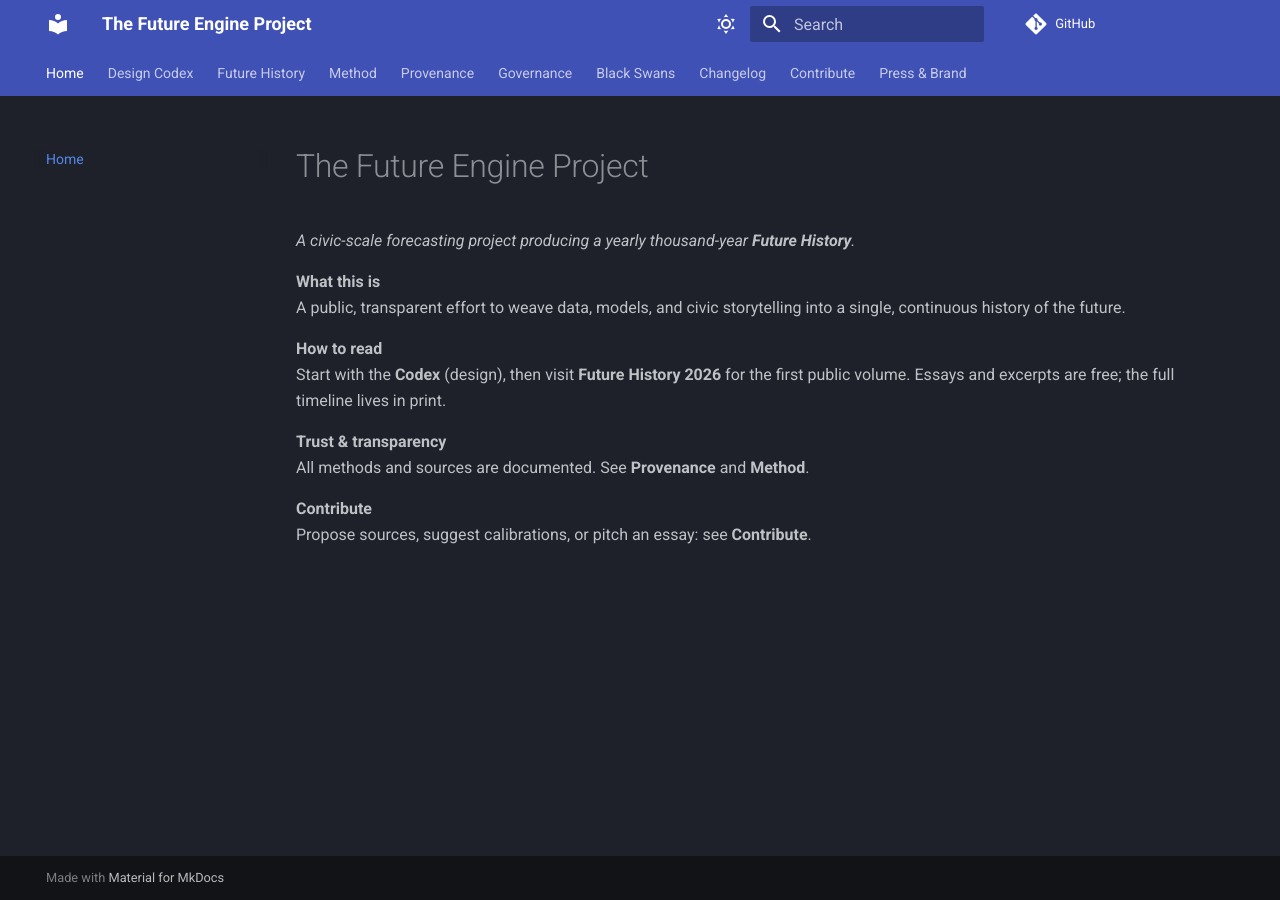
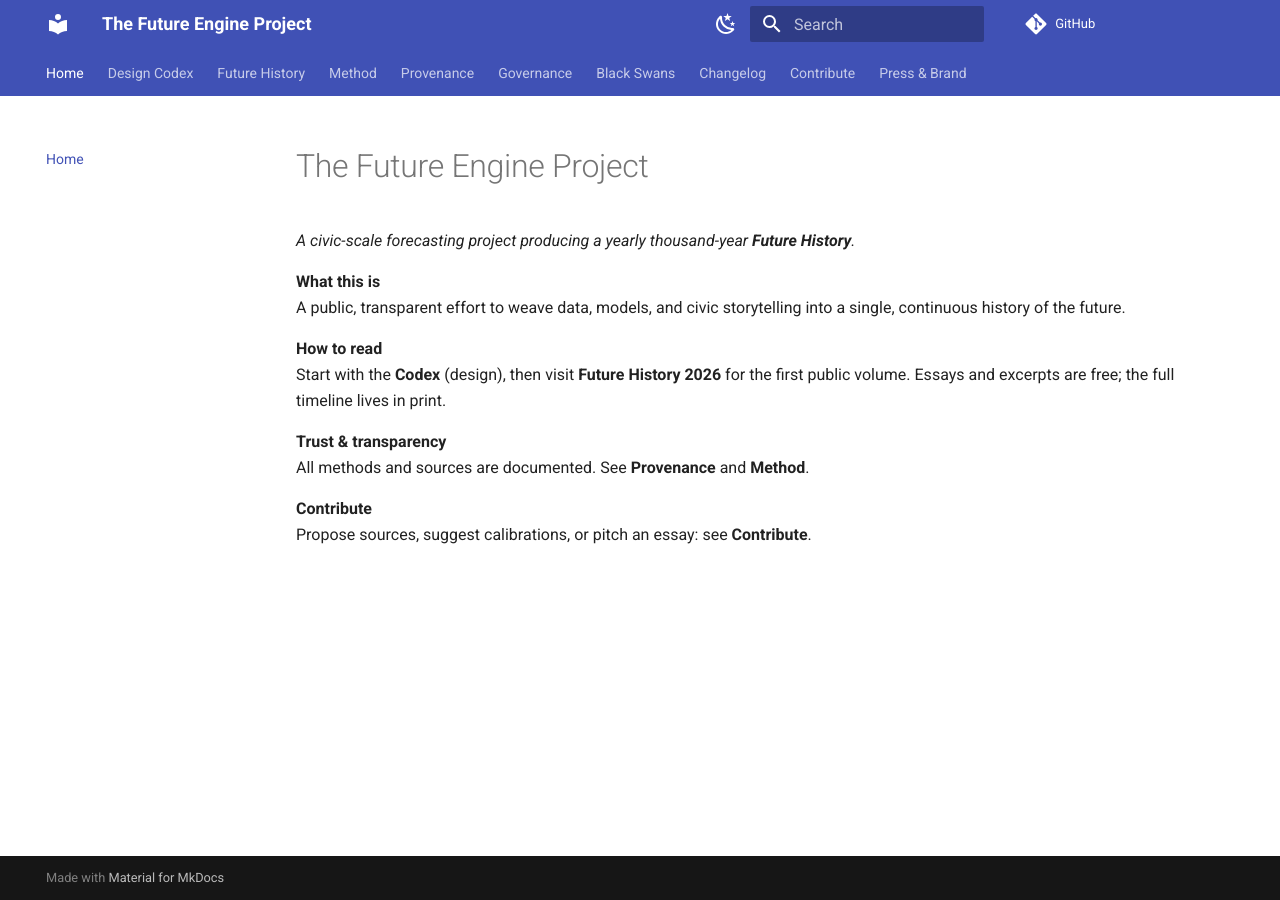
Before and after one commit to auroch-forge/future-engine-project, an MkDocs documentation site: the page built from docs/index.md, in a window 1280 px wide. Built offline with MkDocs 1.6.1 and Material for MkDocs 9.7.7, drawn with Linux system fonts in a browser that asks for light colours; comment, search, counter and statistics services are not loaded.

Commit message:
Reorder palette schemes in mkdocs.yml

```diff
--- a/mkdocs.yml
+++ b/mkdocs.yml
@@ -11,18 +11,18 @@ theme:
     - toc.integrate
     - content.code.copy
   palette:
+    - scheme: default
+      primary: indigo
+      accent: indigo
+      toggle:
+        icon: material/weather-night
+        name: Switch to dark mode
     - scheme: slate
       primary: indigo
       accent: indigo
       toggle:
         icon: material/weather-sunny
         name: Switch to light mode
-    - scheme: default
-      primary: indigo
-      accent: indigo
-      toggle:
-        icon: material/weather-night
-        name: Switch to dark mode
 markdown_extensions:
   - admonition
   - attr_list
```
